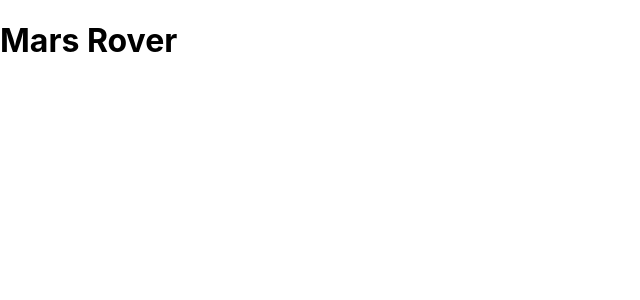
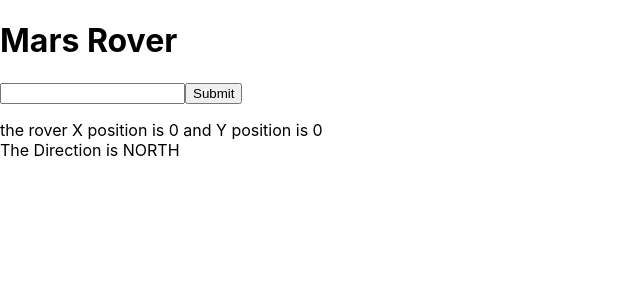
Before and after one commit to Nour-eldin-125/Mars-Rover_react-redux, a React (Create React App) app: page / in a window 1280 px wide. Shown: the top 300 px of the page, without its empty margins (0-640 px from the left). Built offline with nearby package versions, Linux system fonts and the light colour scheme.

Commit message:
creating the rover and the input field

```diff
--- a/public/index.html
+++ b/public/index.html
@@ -2,7 +2,7 @@
 <html lang="en">
   <head>
     <meta charset="utf-8" />
-    <link rel="icon" href="%PUBLIC_URL%/favicon.ico" />
+    <link rel="icon" href="%PUBLIC_URL%/mars.ico" />
     <meta name="viewport" content="width=device-width, initial-scale=1" />
     <meta name="theme-color" content="#000000" />
     <meta
@@ -24,10 +24,10 @@
       work correctly both with client-side routing and a non-root public URL.
       Learn how to configure a non-root public URL by running `npm run build`.
     -->
-    <title>React App</title>
+    <title>Mars Rover</title>
   </head>
   <body>
-    <noscript>You need to enable JavaScript to run this app.</noscript>
+
     <div id="root"></div>
     <!--
       This HTML file is a template.
--- a/src/App.js
+++ b/src/App.js
@@ -1,11 +1,16 @@
 import logo from './logo.svg';
 import './App.css';
 import Rover from './components/Rover';
+import InputDirection from './components/InputDirection';
 
 
 function App() {
   return (
-    <Rover />
+    <>
+      <h1>Mars Rover</h1>
+      <InputDirection />
+      <Rover />
+    </>
   );
 }
 
--- /dev/null
+++ b/src/components/InputDirection.js
@@ -0,0 +1,45 @@
+import React from "react";
+import { ReactDOM } from "react";
+
+class InputDirection extends React.Component {
+    constructor(props) {
+        super(props);
+        this.state = {
+            x_value: 0,
+            y_vlaue: 0,
+            direction: "NORTH",
+        };
+    }
+    componentDidUpdate(prevProps) {
+        if (prevProps != this.props) {
+            this.setState({
+                x_value: this.props.x_value,
+                y_vlaue: this.props.y_value,
+                direction: this.props.direction,
+            });
+        }
+    }
+
+    checkData() {
+        let inp = document.getElementById("inp");
+        for (let i in inp.value) {
+            if (!(inp[i] in ['F',"L","R","B"])) {
+                alert("Invalid Input");
+                inp.value = ""
+                return;
+            }
+
+        }
+    }
+
+    render() {
+        return (
+            <>
+                <input type="text"  id="inp"/>
+                <button onClick= {() => {this.checkData()}}>Submit</button>
+            </>
+            )
+    }
+}
+
+export default InputDirection;
--- a/src/components/Rover.js
+++ b/src/components/Rover.js
@@ -1,18 +1,35 @@
 import React from "react";
-
 
 class Rover extends React.Component {
 	constructor(props) {
 		super(props);
+		this.state = {
+			x_value: 0,
+			y_vlaue: 0,
+			direction: "NORTH",
+		};
 	}
+
+    componentDidUpdate(prevProps) {
+		if (prevProps != this.props) {
+			this.setState({
+				x_value: this.props.x_value,
+				y_vlaue: this.props.y_value,
+				direction: this.props.direction,
+			});
+		}
+	}
+
 	render() {
 		return (
 			<div>
-                <h1>Mars Rover</h1>
+                <p>
+                    the rover X position is {this.state.x_value + " "}
+                    and Y position is {this.state.y_vlaue}
+                    <br/> The Direction is  {this.state.direction}</p>
 			</div>
 		);
 	}
 }
 
-
 export default Rover;
```
Also changed, not shown: 1 other file (tests, documents, lock files or other folders). Lines whose indentation alone changed are shown as unchanged.
